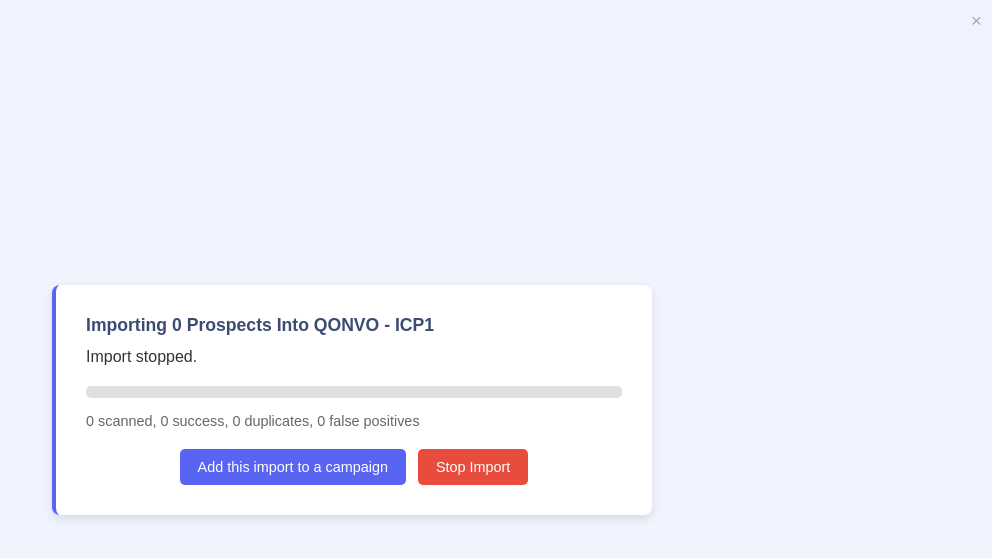
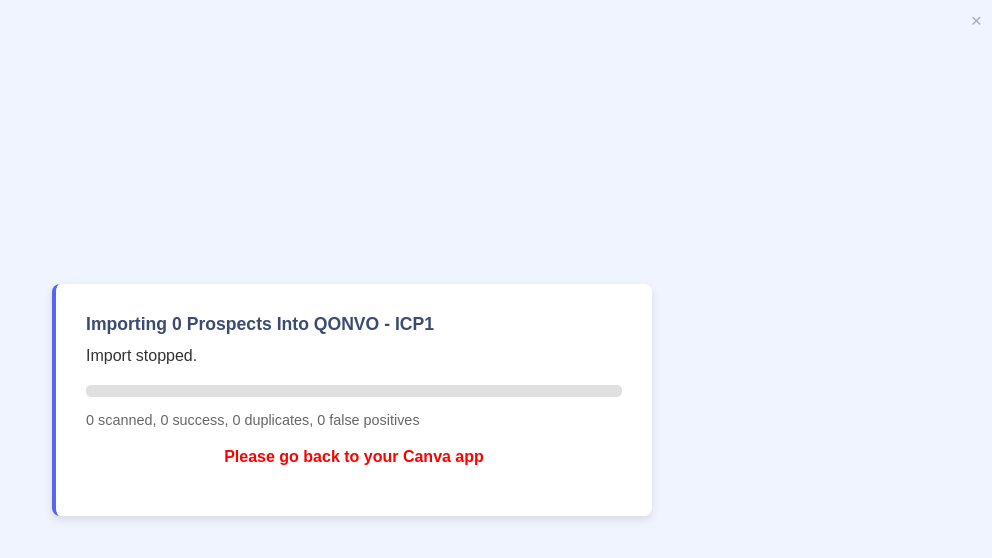
Before and after one commit to diwy24/csv-upload, a plain HTML site: page importCSV.html in a window 1280 px wide. Both pictures are taken after a click on the button "Stop Import". Shown: the whole page, without its empty margins (288-1280 px from the left). Drawn offline with Linux system fonts and the light colour scheme.

Commit message:
changed styyling

```diff
--- a/importCSV.html
+++ b/importCSV.html
@@ -156,10 +156,14 @@
       0 scanned, 0 success, 0 duplicates, 0 false positives
     </div>
 
+    <!-- Message -->
+    <div id="message" style="display: none; margin-bottom: 20px; color: red; font-weight: bold; text-align: center;">
+      Please go back to your Canva app
+    </div>
+
     <!-- Action Buttons -->
     <div class="button-container">
-    <button class="button add-button" onclick="addToCampaign()">Add this import to a campaign</button>
-    <button class="button stop-button" onclick="stopImport()">Stop Import</button>
+      <button id="stop-button" class="button stop-button" onclick="stopImport()">Stop Import</button>
     </div>
   </div>
 
@@ -172,6 +176,16 @@ function closeWindow() {
 
   function stopImport() {
       clearInterval(interval);
+
+      // Display the message
+      const message = document.getElementById('message');
+      message.style.display = 'block';
+
+      // Hide the stop button
+      const stopButton = document.getElementById('stop-button');
+      stopButton.style.display = 'none';
+
+      // Update status text
       document.querySelector('.status').textContent = "Import stopped.";
   }
 
@@ -201,25 +215,25 @@ function startImport() {
 
           } else {
               clearInterval(interval);
+
+              // Hide the Stop Import button
+              const stopButton = document.getElementById('stop-button');
+              stopButton.style.display = 'none';
+
+              // Display the message
+              const message = document.getElementById('message');
+              message.style.display = 'block';
+
               console.log("Import completed.");
           }
       }, 100);
-}
-
-function addToCampaign() {
-    const csvData = JSON.parse(sessionStorage.getItem('csvData'));
-
-    if (csvData && csvData.length > 0) {
-        // Route to the new page with the CSV data in sessionStorage
-        window.location.href = "selectColumns.html";
-    } else {
-        alert("No CSV data to add to campaign.");
-    }
   }
 
   // Start the import process when the page loads
   window.onload = startImport;
   </script>
 
+
+
 </body>
 </html>
```
Also changed, not shown: selectColumns.html (+9 -2 lines). Lines whose indentation alone changed are shown as unchanged.
